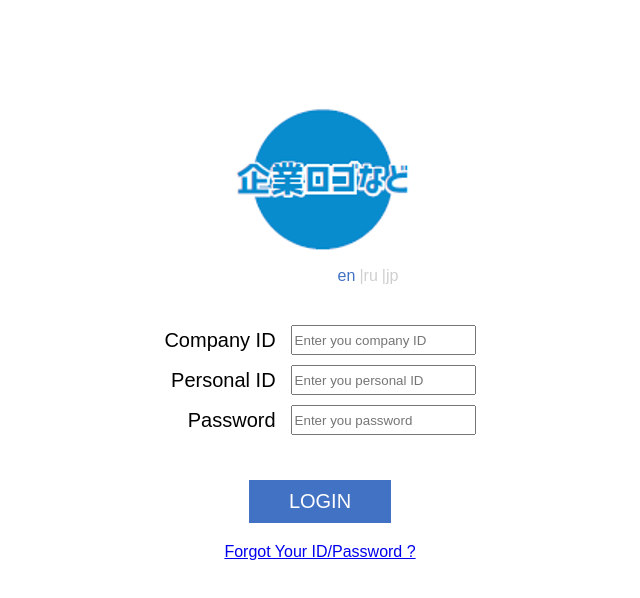
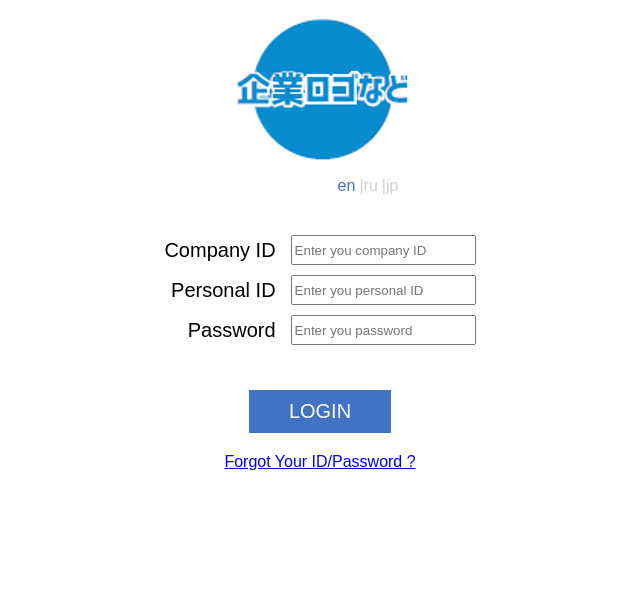
Before and after one commit to PavelKg/Interview-WS-front, a Vue app: page /login in a window 1280 px wide. Shown: the top 598 px of the page, without its empty margins (320-960 px from the left). Built offline with nearby package versions, Linux system fonts and the light colour scheme; what vue-notification would draw is missing.

Commit message:
fix vertical scroll

```diff
--- a/src/App.vue
+++ b/src/App.vue
@@ -16,8 +16,8 @@ export default {
   body {
     background-color: white;
     margin: 0;
-    height: 100%;
-    overflow: hidden;
+    // height: 100%;
+    // overflow: hidden;
     font-family: Arial, Helvetica, sans-serif;
   }
   .vue-notification {
--- a/src/router/login.vue
+++ b/src/router/login.vue
@@ -1,6 +1,5 @@
 <template>
   <div id="login-form">
-    <div id="header"></div>
       <div class="logo-container">
         <img src="../assets/images/logo.png" class="avatar">
       </div>
@@ -112,9 +111,6 @@ export default {
 </script>
 
 <style lang="scss">
-#header {
-  height: 100px;
-}
 
 #login-form {
   display: flex;
@@ -127,6 +123,7 @@ export default {
 .logo-container {
   display: flex;
   justify-content: center;
+  margin-top: 10px;
 }
 .locales-container {
   display: flex;
```
